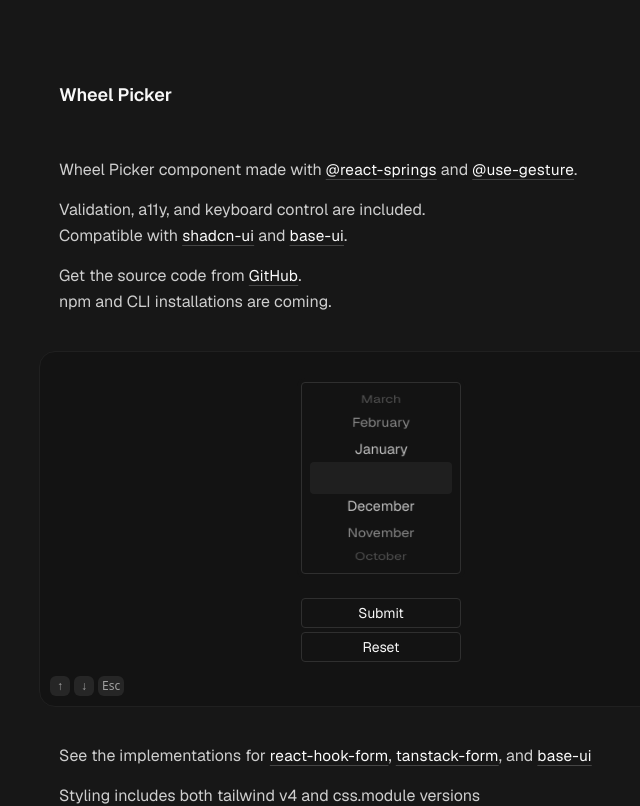
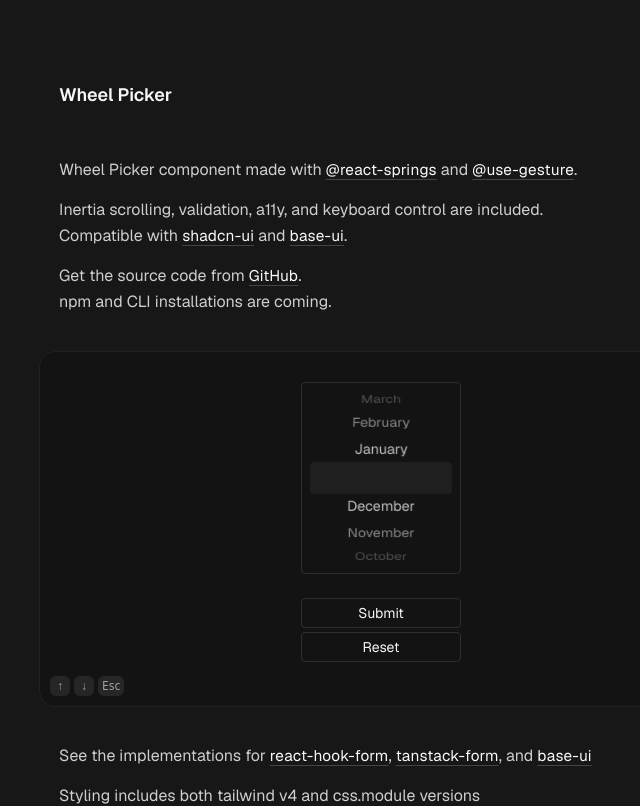
Before and after one commit to fedorivanenko/fedor-ivanenko-personal-website, a Next.js app: page /craft/wheel-picker in a window 1280 px wide. Shown: the top 806 px of the page, without its empty margins (259-899 px from the left). Built offline with nearby package versions, Linux system fonts and the light colour scheme.

Commit message:
add inertia word

```diff
--- a/app/craft/wheel-picker/page.tsx
+++ b/app/craft/wheel-picker/page.tsx
@@ -31,7 +31,7 @@ export default function Page() {
           .
         </p>
         <p>
-          Validation, a11y, and keyboard control are included.
+          Inertia scrolling, validation, a11y, and keyboard control are included.
           <br />
           Compatible with{" "}
           <InlineLinkButton href="https://ui.shadcn.com/docs">
```
